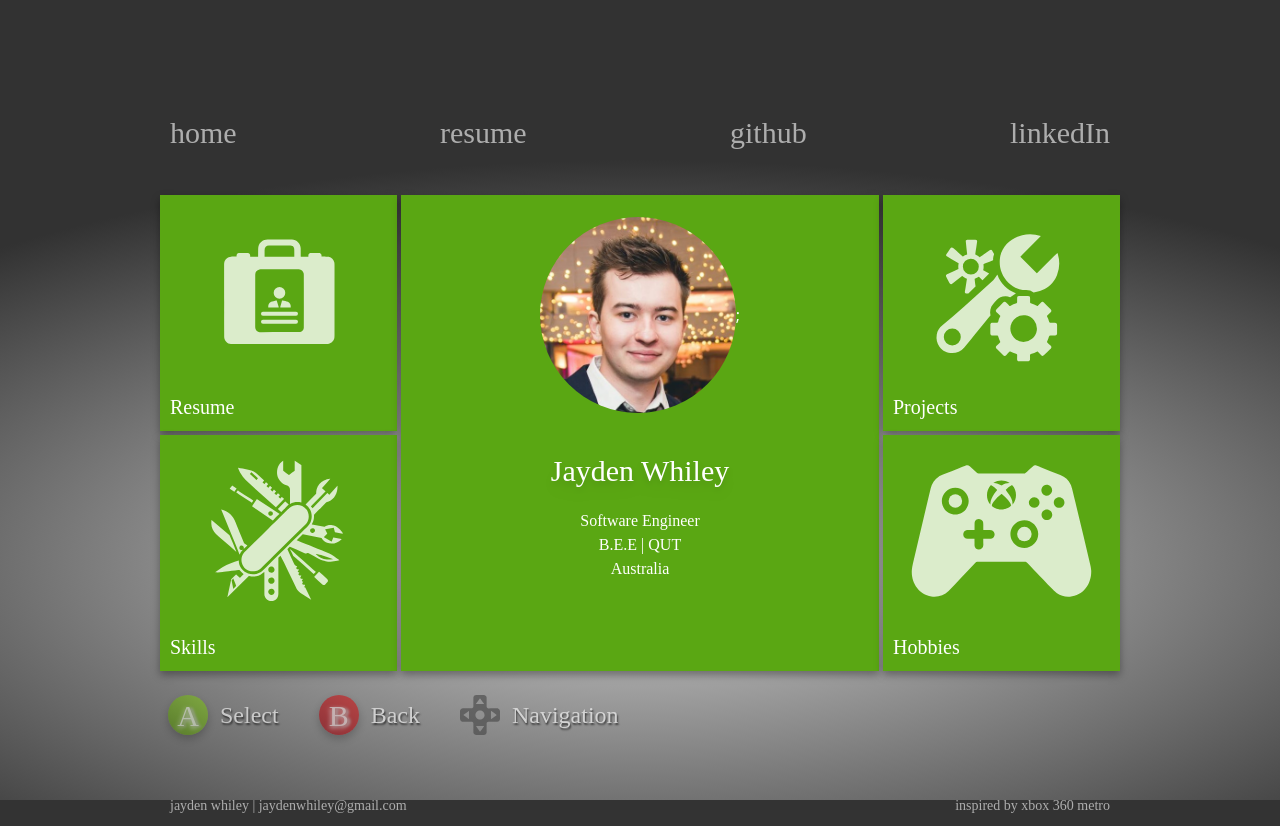
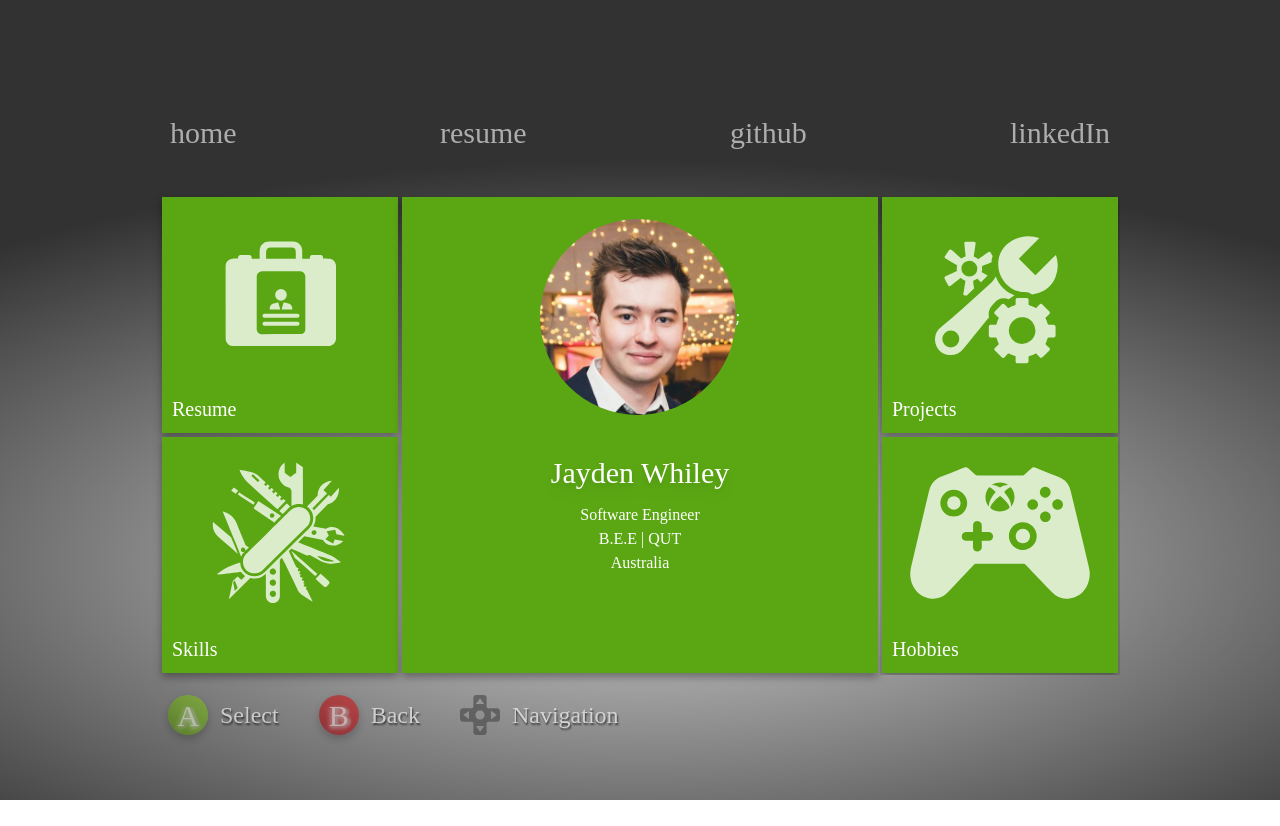
Before and after one commit to JaydenWhiley/ReactPortfolio, a React (Vite) app: page / in a window 1280 px wide. After the commit the page ends 800 px from the top, so only its background shows below. Built offline with nearby package versions, Linux system fonts and the light colour scheme; a web font is replaced by a local one.

Commit message:
working with flex instead

```diff
--- a/src/Components/DashCard.tsx
+++ b/src/Components/DashCard.tsx
@@ -10,35 +10,61 @@ import Profile from "./Profile";
 export default () => (
   <div className="relative w-full pb-[50%]">
     <div className="absolute top-0 left-0 right-0 bottom-0">
-      <div className="grid grid-cols-4 grid-rows-2 h-full gap-1">
-        <DashSquare className="flex flex-col col-start-1 col-end-2 row-start-1 row-end-2">
+      <div className="flex flex-row h-full">
+        <FirstSection>
+          <DashSquare className="flex flex-col">
             <ResumeIcon title="Resume" />
             <TextBody className="p-2 text-xl">Resume</TextBody>
           </DashSquare>
-        <DashSquare className="flex flex-col col-start-1 col-end-2 row-start-2 row-end-3">
+          <DashSquare className="flex flex-col">
             <SkillsIcon title="Skills" />
             <TextBody className="p-2 text-xl">Skills</TextBody>
           </DashSquare>
-
-        <DashSquare className="col-start-2 col-end-4 row-start-1 row-end-4 mb-1">
+        </FirstSection>
+        <MiddleSection>
+          <DashSquare className="mb-1">
             <Profile />
           </DashSquare>
-
-        <DashSquare className="flex flex-col col-start-4 col-end-5 row-start-1 row-end-2">
+        </MiddleSection>
+        <LastSection>
+          <DashSquare className="flex flex-col">
             <ProjectsIcon title="Projects" />
             <TextBody className="p-2 text-xl">Projects</TextBody>
           </DashSquare>
-        <DashSquare className="flex flex-col col-start-4 col-end-5 row-start-2 row-end-3">
+          <DashSquare className="flex flex-col">
             <XboxIcon title="Hobbies" />
             <TextBody className="p-2 text-xl">Hobbies</TextBody>
           </DashSquare>
+        </LastSection>
       </div>
     </div>
   </div>
 );
 
+const FirstSection = styled.div({
+  flex: 1,
+  display: "flex",
+  flexDirection: "column",
+});
+
+const MiddleSection = styled.div({
+  flex: 2,
+  display: "flex",
+});
+
+const LastSection = styled.div({
+  flexDirection: "column",
+  flex: 1,
+  display: "flex",
+  overflow: "hidden",
+});
+
 const DashSquare = styled.div({
+  minHeight: 0,
+  flex: 1,
+  margin: 2,
   background: "#5aa713",
+  aspectRatio: "1 / 1",
   border: "solid 2px #5aa713",
   // borderRadius: 5,
   boxShadow: "0px 4px 8px rgba(0, 0, 0, 0.35)",
--- a/src/Components/Profile.tsx
+++ b/src/Components/Profile.tsx
@@ -8,7 +8,7 @@ export default () => {
         <img src={ProfilePicture} className="max-w-full max-h-full rounded-full object-cover self-center" />;
       </div>
       <div className="p-5 flex flex-col justify-center items-center">
-        <TextBody className="text-3xl mb-5 drop-shadow-lg">Jayden Whiley</TextBody>
+        <TextBody className="text-3xl mb-3 drop-shadow-lg">Jayden Whiley</TextBody>
         <TextBody>Software Engineer</TextBody>
         <TextBody>B.E.E | QUT</TextBody>
         <TextBody>Australia</TextBody>
--- a/src/index.css
+++ b/src/index.css
@@ -4,11 +4,9 @@
 
 html,
 body {
-  margin: 0px;
-  padding: 0px;
   height: 100%;
   width: 100%;
-  background: #333333;
+  overflow: hidden;
 }
 
 body {
```
Lines whose indentation alone changed are shown as unchanged.
